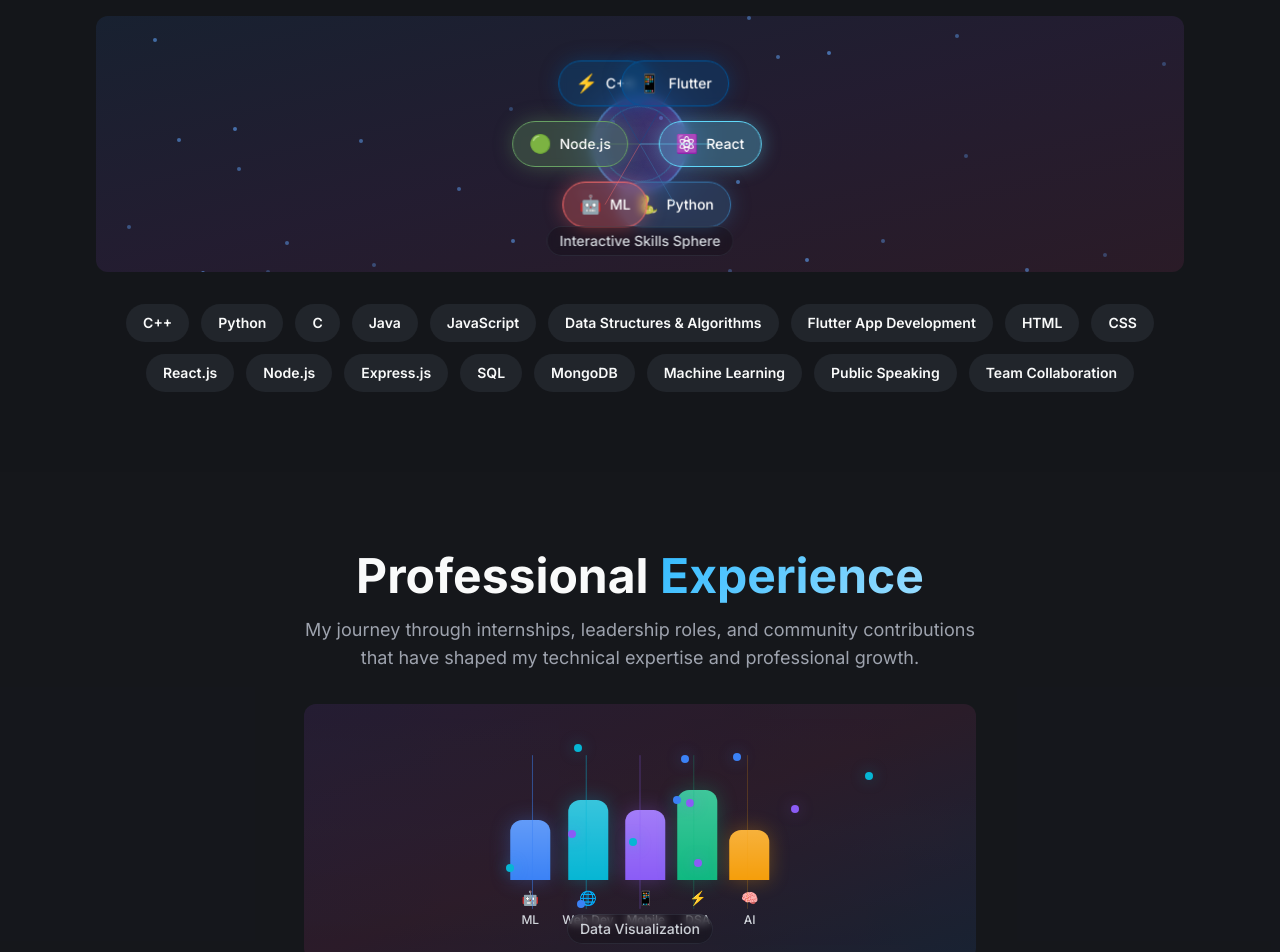
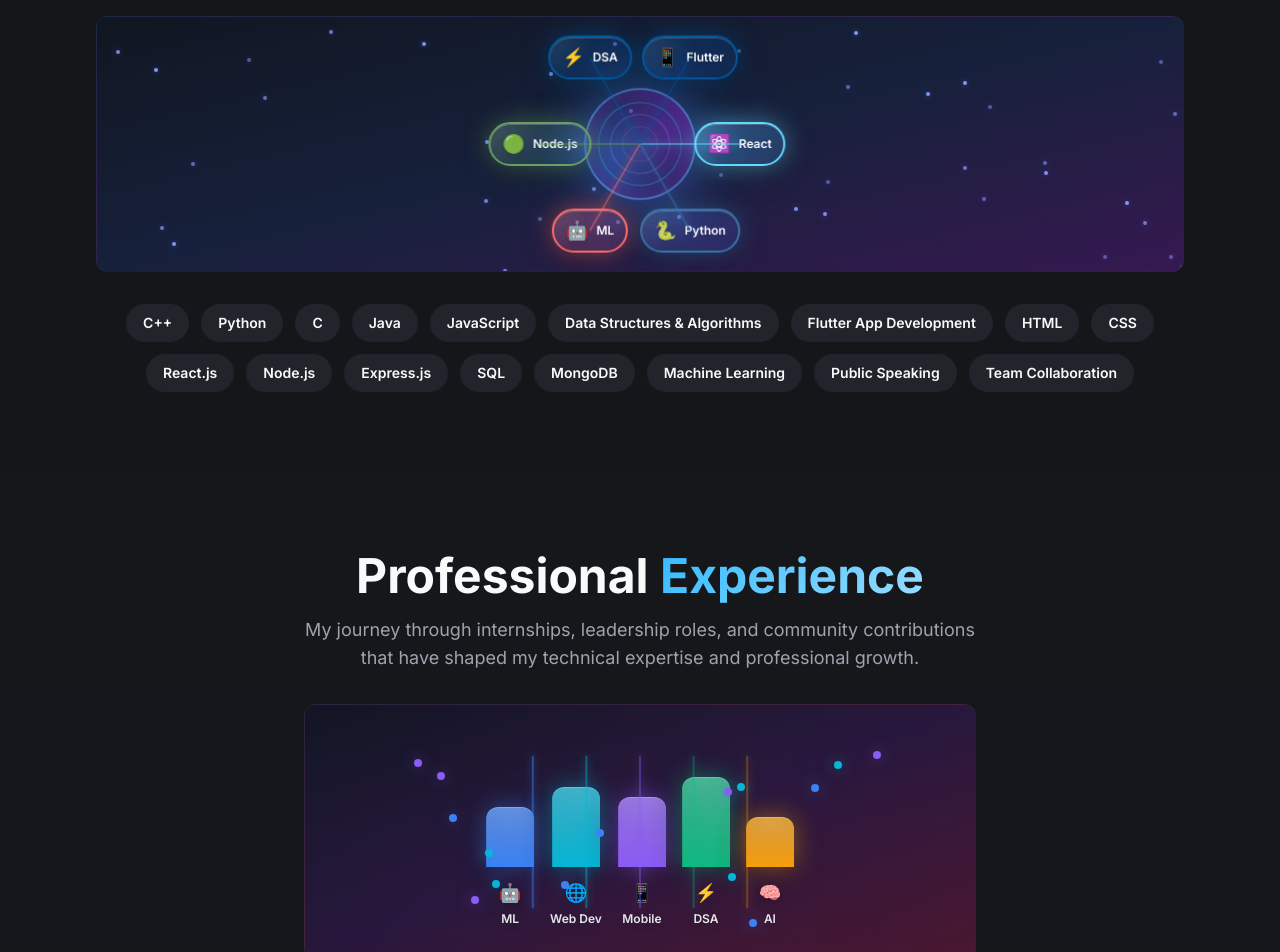
Before and after one commit to Arnav-Bhardwaj1/Portfolio, a React (Vite) app: page / in a window 1280 px wide. Shown: the part 1600-2552 px from the top of the page. Built offline with nearby package versions, Linux system fonts and the light colour scheme.

Commit message:
Added 3D Elements

```diff
--- a/src/components/ThreeVisualizations.tsx
+++ b/src/components/ThreeVisualizations.tsx
@@ -1,6 +1,6 @@
 import React, { useEffect, useRef, useState } from 'react';
 
-// Enhanced Skills Sphere Component
+// Enhanced Skills Sphere Component with improved styling
 export function SkillsVisualization() {
   const containerRef = useRef<HTMLDivElement>(null);
   const [isVisible, setIsVisible] = useState(false);
@@ -24,55 +24,67 @@
   }, []);
 
   const skills = [
-    { name: 'React', color: '#61dafb', delay: 0, icon: '⚛️' },
-    { name: 'Python', color: '#3776ab', delay: 0.2, icon: '🐍' },
-    { name: 'ML', color: '#ff6b6b', delay: 0.4, icon: '🤖' },
-    { name: 'Node.js', color: '#68a063', delay: 0.6, icon: '🟢' },
-    { name: 'C++', color: '#00599c', delay: 0.8, icon: '⚡' },
-    { name: 'Flutter', color: '#02569b', delay: 1.0, icon: '📱' },
+    { name: 'React', color: '#61dafb', delay: 0, icon: '⚛️', glow: '#61dafb80' },
+    { name: 'Python', color: '#3776ab', delay: 0.2, icon: '🐍', glow: '#3776ab80' },
+    { name: 'ML', color: '#ff6b6b', delay: 0.4, icon: '🤖', glow: '#ff6b6b80' },
+    { name: 'Node.js', color: '#68a063', delay: 0.6, icon: '🟢', glow: '#68a06380' },
+    { name: 'DSA', color: '#00599c', delay: 0.8, icon: '⚡', glow: '#00599c80' },
+    { name: 'Flutter', color: '#02569b', delay: 1.0, icon: '📱', glow: '#02569b80' },
   ];
 
   return (
     <div
       ref={containerRef}
-      className="w-full h-64 bg-gradient-to-br from-blue-500/10 via-purple-500/10 to-pink-500/10 rounded-lg overflow-hidden relative group"
+      className="w-full h-64 bg-gradient-to-br from-slate-900/50 via-blue-900/30 to-purple-900/50 rounded-xl overflow-hidden relative group border border-slate-700/30 backdrop-blur-sm"
     >
       {/* Enhanced animated background particles */}
       <div className="absolute inset-0">
-        {[...Array(30)].map((_, i) => (
+        {[...Array(40)].map((_, i) => (
           <div
             key={i}
-            className="absolute w-1 h-1 bg-blue-400/60 rounded-full animate-pulse"
+            className="absolute w-1 h-1 bg-gradient-to-r from-blue-400 to-purple-400 rounded-full animate-pulse"
             style={{
               left: `${Math.random() * 100}%`,
               top: `${Math.random() * 100}%`,
               animationDelay: `${Math.random() * 3}s`,
               animationDuration: `${2 + Math.random() * 2}s`,
+              boxShadow: `0 0 6px rgba(59, 130, 246, 0.6)`,
             }}
           />
         ))}
       </div>
 
-      {/* Central sphere with enhanced effects */}
+      {/* Enhanced central sphere */}
       <div className="absolute top-1/2 left-1/2 transform -translate-x-1/2 -translate-y-1/2">
         <div
-          className={`w-24 h-24 bg-gradient-to-br from-blue-500/30 to-purple-500/30 rounded-full border-2 border-blue-400/50 transition-all duration-1000 ${
+          className={`w-28 h-28 bg-gradient-to-br from-blue-500/40 via-purple-500/30 to-pink-500/40 rounded-full border-2 border-blue-400/60 transition-all duration-1000 ${
             isVisible ? 'animate-spin-slow scale-100' : 'scale-0'
           }`}
           style={{
             animationDelay: '0.5s',
-            boxShadow: '0 0 40px rgba(59, 130, 246, 0.4), inset 0 0 20px rgba(147, 51, 234, 0.2)',
+            boxShadow: `
+              0 0 50px rgba(59, 130, 246, 0.5),
+              inset 0 0 30px rgba(147, 51, 234, 0.3),
+              0 0 100px rgba(59, 130, 246, 0.2)
+            `,
+            background: `
+              radial-gradient(circle at 30% 30%, rgba(59, 130, 246, 0.4), transparent 50%),
+              radial-gradient(circle at 70% 70%, rgba(147, 51, 234, 0.3), transparent 50%),
+              linear-gradient(135deg, rgba(59, 130, 246, 0.2), rgba(147, 51, 234, 0.2))
+            `,
           }}
         >
-          {/* Inner rotating ring */}
-          <div className="absolute inset-2 border border-cyan-400/30 rounded-full animate-spin-slow" style={{ animationDirection: 'reverse', animationDuration: '4s' }} />
+          {/* Multiple rotating rings */}
+          <div className="absolute inset-3 border border-cyan-400/40 rounded-full animate-spin-slow" style={{ animationDirection: 'reverse', animationDuration: '6s' }} />
+          <div className="absolute inset-6 border border-purple-400/30 rounded-full animate-spin-slow" style={{ animationDuration: '8s' }} />
+          <div className="absolute inset-9 border border-pink-400/20 rounded-full animate-spin-slow" style={{ animationDirection: 'reverse', animationDuration: '10s' }} />
         </div>
       </div>
 
       {/* Enhanced floating skill badges */}
       {skills.map((skill, index) => {
         const angle = (index * 60) * (Math.PI / 180);
-        const radius = 70;
+        const radius = 100;
         const x = Math.cos(angle) * radius;
         const y = Math.sin(angle) * radius;
 
@@ -88,32 +100,40 @@
             }}
           >
             <div
-              className={`px-4 py-2 rounded-full text-sm font-medium text-white border backdrop-blur-sm transition-all duration-300 cursor-pointer group/skill ${
+              className={`px-3 py-1.5 rounded-full text-xs font-semibold text-white border-2 backdrop-blur-md transition-all duration-300 cursor-pointer group/skill ${
                 hoveredSkill === skill.name ? 'scale-125 z-10' : 'hover:scale-110'
               }`}
               style={{
-                backgroundColor: `${skill.color}50`,
+                backgroundColor: `${skill.color}30`,
                 borderColor: skill.color,
-                boxShadow: `0 0 20px ${skill.color}60`,
+                boxShadow: `
+                  0 0 25px ${skill.glow},
+                  0 8px 32px rgba(0, 0, 0, 0.3),
+                  inset 0 1px 0 rgba(255, 255, 255, 0.2)
+                `,
+                background: `
+                  linear-gradient(135deg, ${skill.color}40, ${skill.color}20),
+                  radial-gradient(circle at top left, rgba(255, 255, 255, 0.1), transparent 50%)
+                `,
               }}
               onMouseEnter={() => setHoveredSkill(skill.name)}
               onMouseLeave={() => setHoveredSkill(null)}
             >
               <div className="flex items-center gap-2">
-                <span className="text-lg">{skill.icon}</span>
-                <span>{skill.name}</span>
+                <span className="text-lg drop-shadow-lg">{skill.icon}</span>
+                <span className="drop-shadow-md">{skill.name}</span>
               </div>
             </div>
           </div>
         );
       })}
 
-      {/* Connection lines */}
+      {/* Enhanced connection lines */}
       {isVisible && (
         <svg className="absolute inset-0 w-full h-full pointer-events-none">
           {skills.map((skill, index) => {
             const angle = (index * 60) * (Math.PI / 180);
-            const radius = 70;
+            const radius = 100;
             const x = Math.cos(angle) * radius;
             const y = Math.sin(angle) * radius;
 
@@ -125,27 +145,23 @@
                 x2={`calc(50% + ${x}px)`}
                 y2={`calc(50% + ${y}px)`}
                 stroke={skill.color}
-                strokeWidth="1"
-                opacity="0.3"
+                strokeWidth="2"
+                opacity="0.4"
                 className="animate-pulse"
-                style={{ animationDelay: `${skill.delay}s` }}
+                style={{
+                  animationDelay: `${skill.delay}s`,
+                  filter: `drop-shadow(0 0 4px ${skill.color})`,
+                }}
               />
             );
           })}
         </svg>
       )}
-
-      {/* Center label with enhanced styling */}
-      <div className="absolute bottom-4 left-1/2 transform -translate-x-1/2">
-        <p className="text-gray-300 text-sm font-medium bg-black/20 px-3 py-1 rounded-full backdrop-blur-sm border border-gray-600/30">
-          Interactive Skills Sphere
-        </p>
-      </div>
     </div>
   );
 }
 
-// Enhanced Code Blocks Component
+// Enhanced Code Blocks Component with improved styling
 export function CodeVisualization() {
   const containerRef = useRef<HTMLDivElement>(null);
   const [isVisible, setIsVisible] = useState(false);
@@ -169,10 +185,10 @@
   }, []);
 
   const codeBlocks = [
-    { text: '<React/>', color: '#61dafb', delay: 0, position: 'top-left', icon: '⚛️' },
-    { text: 'Python', color: '#3776ab', delay: 0.3, position: 'top-right', icon: '🐍' },
-    { text: 'ML', color: '#ff6b6b', delay: 0.6, position: 'bottom-left', icon: '🤖' },
-    { text: 'Node.js', color: '#68a063', delay: 0.9, position: 'bottom-right', icon: '🟢' },
+    { text: '<React/>', color: '#61dafb', delay: 0, position: 'top-left', icon: '⚛️', glow: '#61dafb80' },
+    { text: 'Python', color: '#3776ab', delay: 0.3, position: 'top-right', icon: '🐍', glow: '#3776ab80' },
+    { text: 'ML', color: '#ff6b6b', delay: 0.6, position: 'bottom-left', icon: '🤖', glow: '#ff6b6b80' },
+    { text: 'Node.js', color: '#68a063', delay: 0.9, position: 'bottom-right', icon: '🟢', glow: '#68a06380' },
   ];
 
   const getPositionClasses = (position: string) => {
@@ -188,13 +204,13 @@
   return (
     <div
       ref={containerRef}
-      className="w-full h-64 bg-gradient-to-br from-green-500/10 via-blue-500/10 to-purple-500/10 rounded-lg overflow-hidden relative group"
+      className="w-full h-64 bg-gradient-to-br from-slate-900/50 via-green-900/30 to-blue-900/50 rounded-xl overflow-hidden relative group border border-slate-700/30 backdrop-blur-sm"
     >
       {/* Enhanced animated background grid */}
       <div className="absolute inset-0 opacity-20">
         <div className="w-full h-full bg-[linear-gradient(rgba(34,197,94,0.1)_1px,transparent_1px),linear-gradient(90deg,rgba(34,197,94,0.1)_1px,transparent_1px)] bg-[size:20px_20px] animate-pulse" />
-        {/* Moving grid lines */}
         <div className="absolute inset-0 bg-[linear-gradient(rgba(59,130,246,0.1)_1px,transparent_1px),linear-gradient(90deg,rgba(59,130,246,0.1)_1px,transparent_1px)] bg-[size:40px_40px] animate-pulse" style={{ animationDelay: '1s' }} />
+        <div className="absolute inset-0 bg-[linear-gradient(rgba(147,51,234,0.1)_1px,transparent_1px),linear-gradient(90deg,rgba(147,51,234,0.1)_1px,transparent_1px)] bg-[size:60px_60px] animate-pulse" style={{ animationDelay: '2s' }} />
       </div>
 
       {/* Enhanced floating code blocks */}
@@ -207,20 +223,28 @@
           style={{ animationDelay: `${block.delay}s` }}
         >
           <div
-            className={`px-4 py-3 rounded-lg font-mono text-sm font-bold text-white border backdrop-blur-sm transition-all duration-300 cursor-pointer group/block ${
+            className={`px-5 py-3 rounded-xl font-mono text-sm font-bold text-white border-2 backdrop-blur-md transition-all duration-300 cursor-pointer group/block ${
               activeBlock === block.text ? 'scale-125 z-10 rotate-2' : 'hover:scale-110 hover:rotate-1'
             }`}
             style={{
-              backgroundColor: `${block.color}30`,
+              backgroundColor: `${block.color}25`,
               borderColor: block.color,
-              boxShadow: `0 0 25px ${block.color}40`,
+              boxShadow: `
+                0 0 30px ${block.glow},
+                0 8px 32px rgba(0, 0, 0, 0.4),
+                inset 0 1px 0 rgba(255, 255, 255, 0.2)
+              `,
+              background: `
+                linear-gradient(135deg, ${block.color}30, ${block.color}15),
+                radial-gradient(circle at top left, rgba(255, 255, 255, 0.1), transparent 50%)
+              `,
             }}
             onMouseEnter={() => setActiveBlock(block.text)}
             onMouseLeave={() => setActiveBlock(null)}
           >
             <div className="flex items-center gap-2">
-              <span className="text-lg">{block.icon}</span>
-              <span>{block.text}</span>
+              <span className="text-lg drop-shadow-lg">{block.icon}</span>
+              <span className="drop-shadow-md">{block.text}</span>
             </div>
           </div>
         </div>
@@ -229,47 +253,44 @@
       {/* Enhanced central terminal */}
       <div className="absolute top-1/2 left-1/2 transform -translate-x-1/2 -translate-y-1/2">
         <div
-          className={`w-20 h-20 bg-black/60 rounded-lg border-2 border-green-400/50 transition-all duration-1000 ${
+          className={`w-24 h-24 bg-gradient-to-br from-slate-900/80 to-black/90 rounded-xl border-2 border-green-400/60 transition-all duration-1000 ${
             isVisible ? 'scale-100' : 'scale-0'
           }`}
           style={{
             animationDelay: '1.2s',
-            boxShadow: '0 0 30px rgba(34, 197, 94, 0.4), inset 0 0 15px rgba(34, 197, 94, 0.2)',
+            boxShadow: `
+              0 0 40px rgba(34, 197, 94, 0.5),
+              inset 0 0 20px rgba(34, 197, 94, 0.2),
+              0 0 80px rgba(34, 197, 94, 0.3)
+            `,
           }}
         >
           <div className="w-full h-full flex items-center justify-center">
             <div className="flex gap-1">
-              <div className="w-2 h-2 bg-green-400 rounded-full animate-pulse" />
-              <div className="w-2 h-2 bg-green-400 rounded-full animate-pulse" style={{ animationDelay: '0.5s' }} />
-              <div className="w-2 h-2 bg-green-400 rounded-full animate-pulse" style={{ animationDelay: '1s' }} />
+              <div className="w-2 h-2 bg-green-400 rounded-full animate-pulse" style={{ boxShadow: '0 0 8px #22c55e' }} />
+              <div className="w-2 h-2 bg-green-400 rounded-full animate-pulse" style={{ animationDelay: '0.5s', boxShadow: '0 0 8px #22c55e' }} />
+              <div className="w-2 h-2 bg-green-400 rounded-full animate-pulse" style={{ animationDelay: '1s', boxShadow: '0 0 8px #22c55e' }} />
             </div>
           </div>
         </div>
       </div>
 
-      {/* Floating syntax elements */}
+      {/* Enhanced floating syntax elements */}
       {isVisible && (
         <>
-          <div className="absolute top-4 left-1/2 transform -translate-x-1/2 text-green-400/60 font-mono text-xs animate-float">
+          <div className="absolute top-4 left-1/2 transform -translate-x-1/2 text-green-400/70 font-mono text-lg animate-float drop-shadow-lg" style={{ textShadow: '0 0 10px #22c55e' }}>
             {'{ }'}
           </div>
-          <div className="absolute bottom-4 left-1/2 transform -translate-x-1/2 text-blue-400/60 font-mono text-xs animate-float" style={{ animationDelay: '1s' }}>
+          <div className="absolute bottom-4 left-1/2 transform -translate-x-1/2 text-blue-400/70 font-mono text-lg animate-float drop-shadow-lg" style={{ animationDelay: '1s', textShadow: '0 0 10px #3b82f6' }}>
             {'< />'}
           </div>
         </>
       )}
-
-      {/* Center label with enhanced styling */}
-      <div className="absolute bottom-4 left-1/2 transform -translate-x-1/2">
-        <p className="text-gray-300 text-sm font-medium bg-black/20 px-3 py-1 rounded-full backdrop-blur-sm border border-gray-600/30">
-          Floating Code Blocks
-        </p>
-      </div>
     </div>
   );
 }
 
-// Enhanced Data Visualization Component
+// Enhanced Data Visualization Component with improved styling
 export function ExperienceVisualization() {
   const containerRef = useRef<HTMLDivElement>(null);
   const [isVisible, setIsVisible] = useState(false);
@@ -293,62 +314,70 @@
   }, []);
 
   const dataPoints = [
-    { height: 60, color: '#3b82f6', label: 'ML', delay: 0, icon: '🤖' },
-    { height: 80, color: '#06b6d4', label: 'Web Dev', delay: 0.2, icon: '🌐' },
-    { height: 70, color: '#8b5cf6', label: 'Mobile', delay: 0.4, icon: '📱' },
-    { height: 90, color: '#10b981', label: 'DSA', delay: 0.6, icon: '⚡' },
-    { height: 50, color: '#f59e0b', label: 'AI', delay: 0.8, icon: '🧠' },
+    { height: 60, color: '#3b82f6', label: 'ML', delay: 0, icon: '🤖', glow: '#3b82f680' },
+    { height: 80, color: '#06b6d4', label: 'Web Dev', delay: 0.2, icon: '🌐', glow: '#06b6d480' },
+    { height: 70, color: '#8b5cf6', label: 'Mobile', delay: 0.4, icon: '📱', glow: '#8b5cf680' },
+    { height: 90, color: '#10b981', label: 'DSA', delay: 0.6, icon: '⚡', glow: '#10b98180' },
+    { height: 50, color: '#f59e0b', label: 'AI', delay: 0.8, icon: '🧠', glow: '#f59e0b80' },
   ];
 
   return (
     <div
       ref={containerRef}
-      className="w-full h-64 bg-gradient-to-br from-purple-500/10 via-pink-500/10 to-blue-500/10 rounded-lg overflow-hidden relative group"
+      className="w-full h-64 bg-gradient-to-br from-slate-900/50 via-purple-900/30 to-pink-900/50 rounded-xl overflow-hidden relative group border border-slate-700/30 backdrop-blur-sm"
     >
       {/* Enhanced animated background waves */}
       <div className="absolute inset-0 opacity-20">
         <div className="w-full h-full bg-gradient-to-r from-purple-500/10 via-pink-500/10 to-blue-500/10 animate-pulse" />
-        {/* Additional wave layer */}
         <div className="absolute inset-0 bg-gradient-to-b from-transparent via-blue-500/5 to-transparent animate-pulse" style={{ animationDelay: '1s' }} />
+        <div className="absolute inset-0 bg-gradient-to-r from-transparent via-purple-500/5 to-transparent animate-pulse" style={{ animationDelay: '2s' }} />
       </div>
 
       {/* Enhanced chart container */}
-      <div className="absolute bottom-8 left-1/2 transform -translate-x-1/2 flex items-end gap-3 h-32">
+      <div className="absolute bottom-8 left-1/2 transform -translate-x-1/2 flex items-end gap-4 h-32">
         {dataPoints.map((point, index) => (
           <div key={point.label} className="flex flex-col items-center group/bar">
             {/* Enhanced bar */}
             <div
-              className={`w-10 rounded-t-lg transition-all duration-1000 cursor-pointer ${
+              className={`w-12 rounded-t-xl transition-all duration-1000 cursor-pointer ${
                 hoveredBar === point.label ? 'scale-110' : 'hover:scale-105'
               }`}
               style={{
                 height: `${point.height}px`,
                 backgroundColor: point.color,
                 animationDelay: `${point.delay}s`,
-                boxShadow: `0 0 20px ${point.color}50`,
+                boxShadow: `
+                  0 0 25px ${point.glow},
+                  0 8px 32px rgba(0, 0, 0, 0.3),
+                  inset 0 1px 0 rgba(255, 255, 255, 0.2)
+                `,
+                background: `
+                  linear-gradient(to top, ${point.color}, ${point.color}cc),
+                  radial-gradient(circle at top, rgba(255, 255, 255, 0.2), transparent 50%)
+                `,
                 transformOrigin: 'bottom',
                 transform: isVisible ? 'scaleY(1)' : 'scaleY(0)',
               }}
               onMouseEnter={() => setHoveredBar(point.label)}
               onMouseLeave={() => setHoveredBar(null)}
             >
-              {/* Bar gradient overlay */}
+              {/* Enhanced bar gradient overlay */}
               <div
-                className="w-full h-full rounded-t-lg bg-gradient-to-t from-transparent to-white/20"
+                className="w-full h-full rounded-t-xl bg-gradient-to-t from-transparent via-white/10 to-white/20"
                 style={{ animationDelay: `${point.delay + 0.1}s` }}
               />
             </div>
 
             {/* Enhanced label with icon */}
             <div
-              className={`mt-2 text-xs font-medium text-gray-300 transition-all duration-1000 ${
+              className={`mt-3 text-xs font-semibold text-gray-200 transition-all duration-1000 ${
                 isVisible ? 'opacity-100 translate-y-0' : 'opacity-0 translate-y-4'
               }`}
               style={{ animationDelay: `${point.delay + 0.1}s` }}
             >
               <div className="flex flex-col items-center gap-1">
-                <span className="text-sm">{point.icon}</span>
-                <span>{point.label}</span>
+                <span className="text-lg drop-shadow-lg">{point.icon}</span>
+                <span className="drop-shadow-md">{point.label}</span>
               </div>
             </div>
           </div>
@@ -356,7 +385,7 @@
       </div>
 
       {/* Enhanced floating data points */}
-      {[...Array(12)].map((_, i) => (
+      {[...Array(15)].map((_, i) => (
         <div
           key={i}
           className={`absolute w-2 h-2 rounded-full transition-all duration-1000 ${
@@ -367,12 +396,12 @@
             top: `${15 + Math.random() * 70}%`,
             backgroundColor: i % 3 === 0 ? '#3b82f6' : i % 3 === 1 ? '#06b6d4' : '#8b5cf6',
             animationDelay: `${0.5 + Math.random() * 0.5}s`,
-            boxShadow: `0 0 15px ${i % 3 === 0 ? '#3b82f6' : i % 3 === 1 ? '#06b6d4' : '#8b5cf6'}60`,
+            boxShadow: `0 0 15px ${i % 3 === 0 ? '#3b82f6' : i % 3 === 1 ? '#06b6d4' : '#8b5cf6'}80`,
           }}
         />
       ))}
 
-      {/* Animated connection lines */}
+      {/* Enhanced connection lines */}
       {isVisible && (
         <svg className="absolute inset-0 w-full h-full pointer-events-none">
           {dataPoints.map((point, index) => {
@@ -385,22 +414,18 @@
                 x2={`${x}%`}
                 y2="80%"
                 stroke={point.color}
-                strokeWidth="1"
-                opacity="0.2"
+                strokeWidth="2"
+                opacity="0.3"
                 className="animate-pulse"
-                style={{ animationDelay: `${point.delay}s` }}
+                style={{
+                  animationDelay: `${point.delay}s`,
+                  filter: `drop-shadow(0 0 4px ${point.color})`,
+                }}
               />
             );
           })}
         </svg>
       )}
-
-      {/* Center label with enhanced styling */}
-      <div className="absolute bottom-4 left-1/2 transform -translate-x-1/2">
-        <p className="text-gray-300 text-sm font-medium bg-black/20 px-3 py-1 rounded-full backdrop-blur-sm border border-gray-600/30">
-          Data Visualization
-        </p>
-      </div>
     </div>
   );
 }
--- a/src/index.css
+++ b/src/index.css
@@ -178,6 +178,134 @@
   animation: blink 1s infinite;
 }
 
+/* Enhanced sophisticated animations */
+@keyframes orbit {
+  from { transform: rotate(0deg) translateX(60px) rotate(0deg); }
+  to { transform: rotate(360deg) translateX(60px) rotate(-360deg); }
+}
+
+@keyframes matrix-rain {
+  0% { transform: translateY(-100vh); opacity: 0; }
+  10% { opacity: 1; }
+  90% { opacity: 1; }
+  100% { transform: translateY(100vh); opacity: 0; }
+}
+
+@keyframes neon-glow {
+  0%, 100% {
+    text-shadow: 0 0 5px currentColor, 0 0 10px currentColor, 0 0 15px currentColor;
+  }
+  50% {
+    text-shadow: 0 0 10px currentColor, 0 0 20px currentColor, 0 0 30px currentColor;
+  }
+}
+
+@keyframes morphing {
+  0%, 100% { border-radius: 50%; }
+  25% { border-radius: 20%; }
+  50% { border-radius: 0%; }
+  75% { border-radius: 30%; }
+}
+
+@keyframes ripple {
+  0% { transform: scale(0); opacity: 1; }
+  100% { transform: scale(4); opacity: 0; }
+}
+
+@keyframes typewriter {
+  from { width: 0; }
+  to { width: 100%; }
+}
+
+@keyframes blink {
+  0%, 50% { opacity: 1; }
+  51%, 100% { opacity: 0; }
+}
+
+@keyframes shimmer {
+  0% { background-position: -200% 0; }
+  100% { background-position: 200% 0; }
+}
+
+@keyframes breathe {
+  0%, 100% { transform: scale(1); opacity: 0.8; }
+  50% { transform: scale(1.05); opacity: 1; }
+}
+
+@keyframes wave {
+  0%, 100% { transform: translateY(0px) rotate(0deg); }
+  25% { transform: translateY(-10px) rotate(1deg); }
+  75% { transform: translateY(5px) rotate(-1deg); }
+}
+
+@keyframes gradient-shift {
+  0% { background-position: 0% 50%; }
+  50% { background-position: 100% 50%; }
+  100% { background-position: 0% 50%; }
+}
+
+@keyframes hologram {
+  0%, 100% {
+    filter: hue-rotate(0deg) brightness(1);
+    transform: perspective(1000px) rotateX(0deg);
+  }
+  50% {
+    filter: hue-rotate(180deg) brightness(1.2);
+    transform: perspective(1000px) rotateX(5deg);
+  }
+}
+
+.animate-orbit {
+  animation: orbit 10s linear infinite;
+}
+
+.animate-matrix-rain {
+  animation: matrix-rain 3s linear infinite;
+}
+
+.animate-neon-glow {
+  animation: neon-glow 2s ease-in-out infinite;
+}
+
+.animate-morphing {
+  animation: morphing 4s ease-in-out infinite;
+}
+
+.animate-ripple {
+  animation: ripple 1s ease-out;
+}
+
+.animate-typewriter {
+  animation: typewriter 2s steps(20) forwards;
+}
+
+.animate-blink {
+  animation: blink 1s infinite;
+}
+
+.animate-shimmer {
+  animation: shimmer 2s linear infinite;
+  background: linear-gradient(90deg, transparent, rgba(255,255,255,0.2), transparent);
+  background-size: 200% 100%;
+}
+
+.animate-breathe {
+  animation: breathe 3s ease-in-out infinite;
+}
+
+.animate-wave {
+  animation: wave 4s ease-in-out infinite;
+}
+
+.animate-gradient-shift {
+  animation: gradient-shift 6s ease infinite;
+  background-size: 200% 200%;
+}
+
+.animate-hologram {
+  animation: hologram 4s ease-in-out infinite;
+}
+
 @layer base {
   :root {
     /* Core Colors */
```
